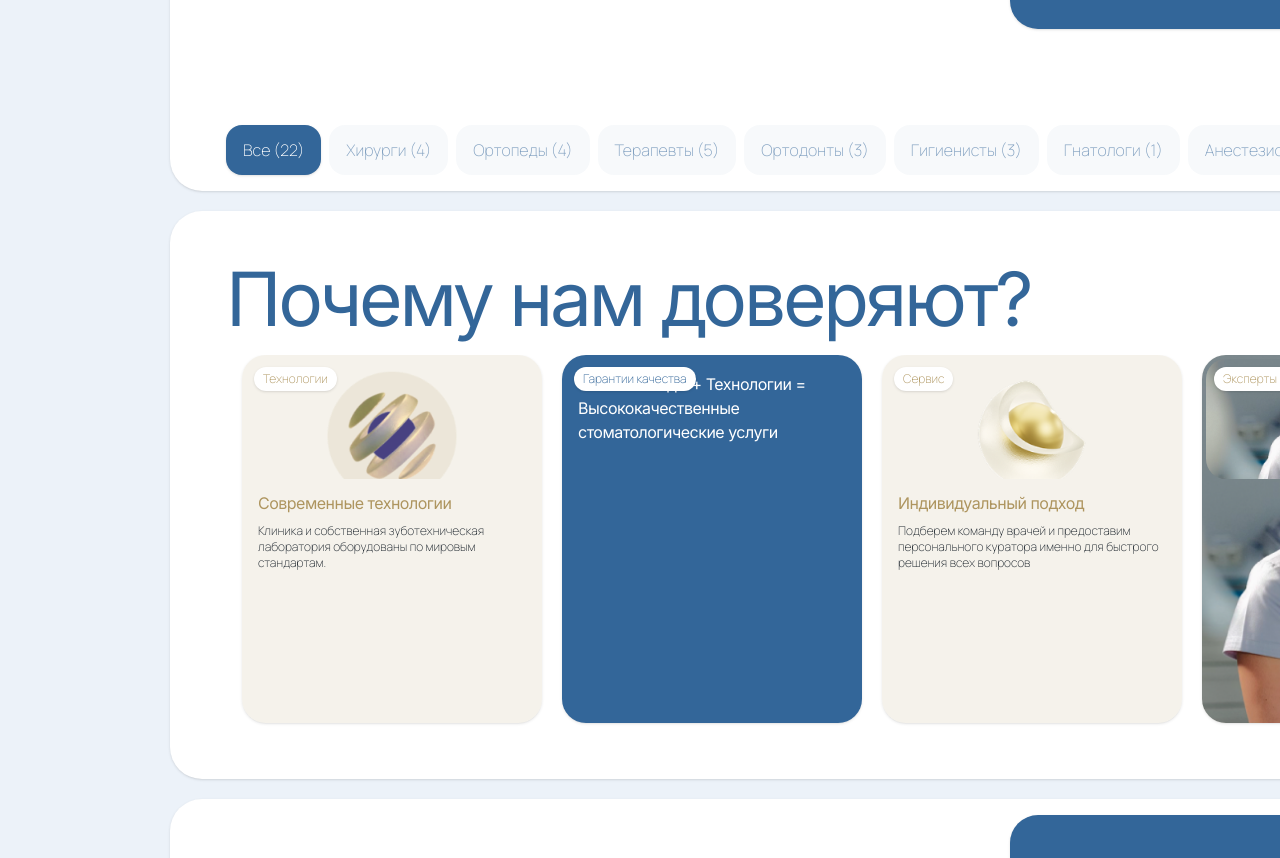
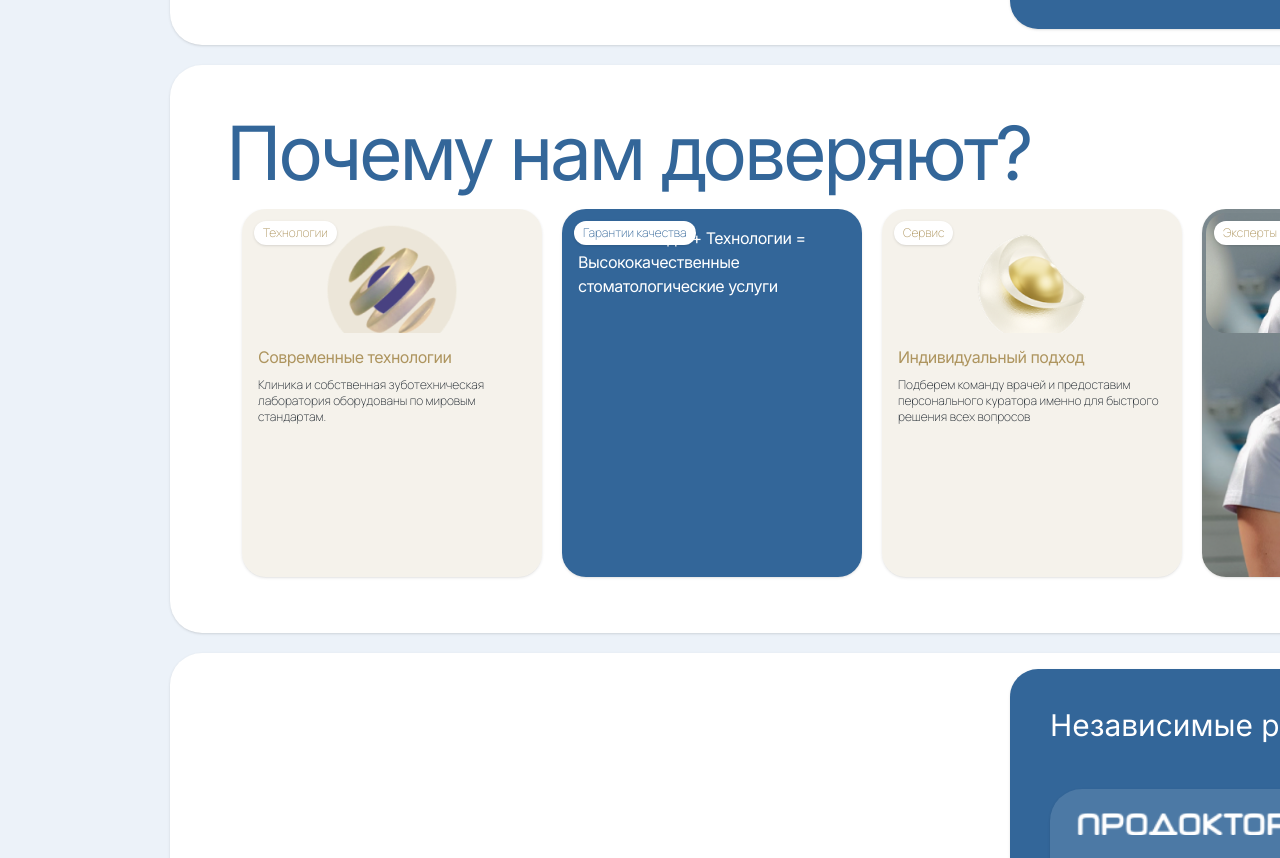
Before and after one commit to dorinpuscasu25/dental-landing-page, a React (Vite) app: page / in a window 1280 px wide. Shown: the part 1595-2453 px from the top of the page. Built offline with nearby package versions, Linux system fonts and the light colour scheme.

Commit message:
Updated ContentMainSection.tsx

```diff
--- a/src/screens/ElementLight/sections/ContentMainSection/ContentMainSection.tsx
+++ b/src/screens/ElementLight/sections/ContentMainSection/ContentMainSection.tsx
@@ -333,25 +333,7 @@ export const ContentMainSection = ({
             </Card>
           </div>
 
-          <div className="flex flex-col items-end gap-8 pl-0 md:pl-10">
-            <div className="flex flex-wrap gap-2 w-full">
-              {specialtyFilters.map((filter, index) => (
-                <Badge
-                  key={index}
-                  variant={filter.active ? "default" : "secondary"}
-                  className={`min-h-10 px-4 py-3 rounded-2xl ${
-                    filter.active
-                      ? "bg-[#336699] hover:bg-[#336699]/90 text-white"
-                      : "bg-[#3366990a] hover:bg-[#3366990a]/80 text-[#33669999]"
-                  } [font-family:'Manrope',Helvetica] font-extralight text-base`}
-                >
-                  {filter.label}
-                </Badge>
-              ))}
-            </div>
 
-
-          </div>
         </CardContent>
       </Card>
 
```
